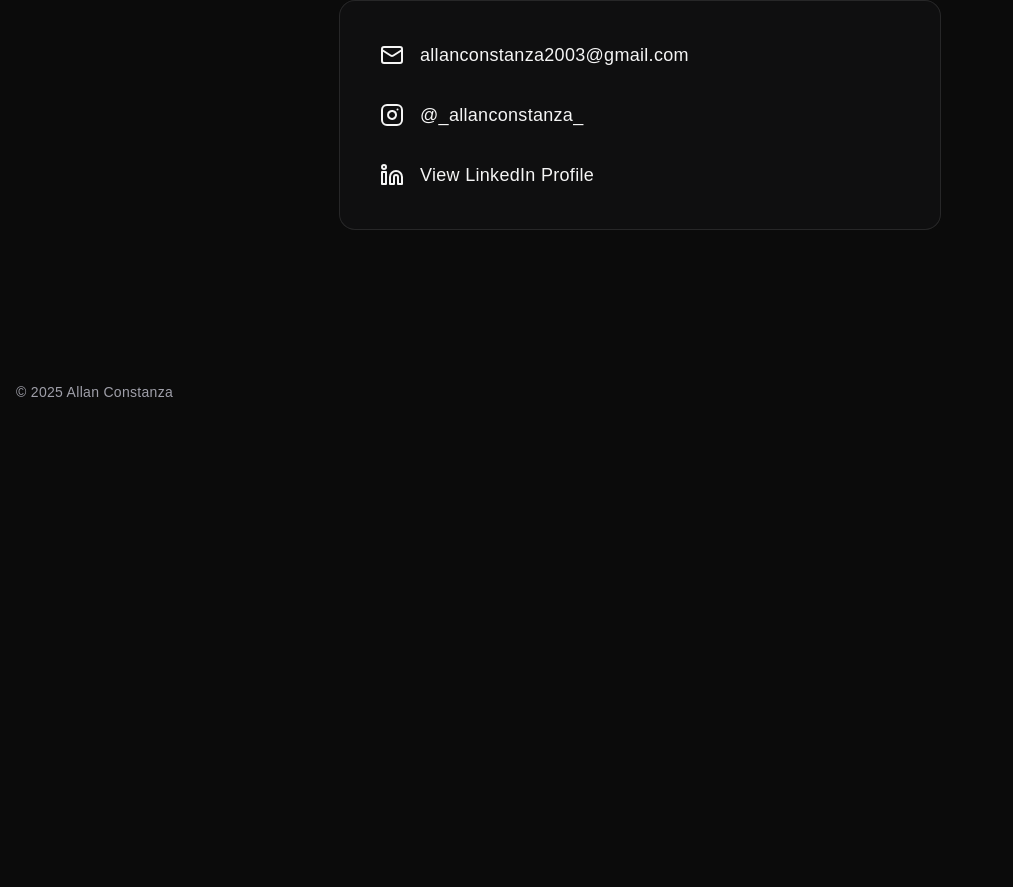
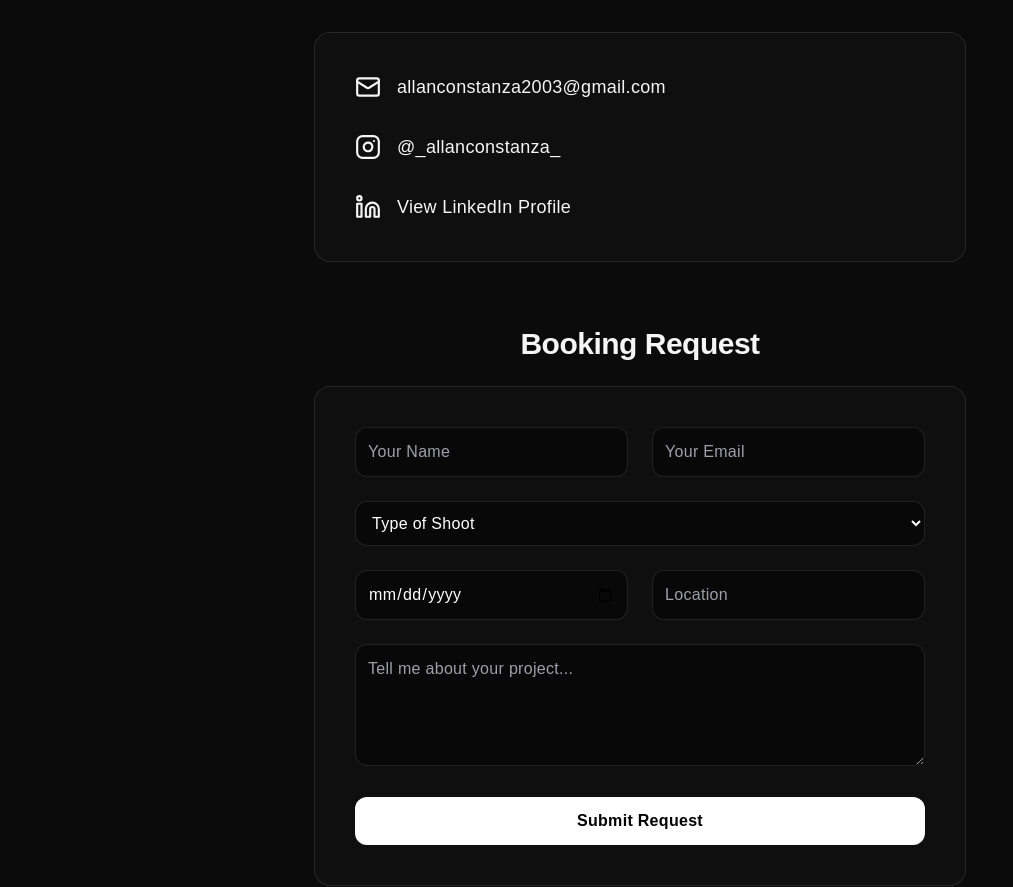
Before and after one commit to AllanConstanza/Photography-Portfolio-, a Next.js app: page /contact in a window 1280 px wide. Shown: the part 352-1239 px from the top of the page, without its empty margins (0-1013 px from the left). Before the commit the page ends 800 px from the top, so only its background shows below. Built offline with nearby package versions, Linux system fonts and the light colour scheme.

Commit message:
Addition of submission box and css changes

```diff
--- a/src/app/albums/[album]/page.tsx
+++ b/src/app/albums/[album]/page.tsx
@@ -25,7 +25,7 @@ export default function AlbumPage() {
   if (!list.length) {
     return (
       <section className="py-10 max-w-[1400px] mx-auto px-4">
-        <h1 className="text-3xl font-semibold mb-4 capitalize">{album}</h1>
+        <h1 className="text-3xl font-semibold mb-4 capitalize text-center">{album}</h1>
         <p className="text-zinc-400">No photos found.</p>
       </section>
     );
@@ -40,7 +40,7 @@ export default function AlbumPage() {
 
   return (
     <section className="py-10 max-w-[1400px] mx-auto px-4">
-      <h1 className="text-4xl font-bold mb-8 capitalize">{album}</h1>
+      <h1 className="text-4xl font-bold mb-8 capitalize text-center">{album}</h1>
 
       <div className="columns-2 sm:columns-3 lg:columns-4 gap-4 [column-fill:_balance]">
         {list.map((p, i) => (
--- a/src/app/albums/page.tsx
+++ b/src/app/albums/page.tsx
@@ -8,7 +8,7 @@ export default function AlbumsPage() {
 
   return (
     <section className="py-10 max-w-[1400px] mx-auto px-4">
-      <h1 className="text-4xl font-bold mb-10">Albums</h1>
+      <h1 className="text-4xl font-bold mb-10 text-center">Albums</h1>
 
       <div className="grid grid-cols-1 sm:grid-cols-2 lg:grid-cols-3 gap-10">
         {albums.map((a) => (
--- a/src/app/contact/page.tsx
+++ b/src/app/contact/page.tsx
@@ -1,51 +1,127 @@
 "use client";
 
 import { Mail, Instagram, Linkedin } from "lucide-react";
+import { useState } from "react";
 
 export default function ContactPage() {
+  const [status, setStatus] = useState<"idle" | "success" | "error">("idle");
+
+  async function handleSubmit(e: React.FormEvent<HTMLFormElement>) {
+    e.preventDefault();
+    const form = e.currentTarget;
+
+    const res = await fetch("https://formspree.io/f/xblnapqy", {
+      method: "POST",
+      body: new FormData(form),
+      headers: { Accept: "application/json" },
+    });
+
+    if (res.ok) {
+      setStatus("success");
+      form.reset();
+    } else {
+      setStatus("error");
+    }
+  }
+
   return (
-    <section className="max-w-[650px] mx-auto px-6 py-20">
-      <h1 className="text-4xl md:text-5xl font-bold text-center mb-6">Contact</h1>
+    <section className="max-w-[700px] mx-auto px-6 py-28">
+      <h1 className="text-5xl font-bold text-center mb-6">Contact</h1>
 
       <p className="text-lg text-zinc-400 text-center mb-12 leading-relaxed">
         I’m currently open for bookings, collaborations, and media opportunities.
         If you need event coverage or content creation, let’s connect.
       </p>
 
-      <div className="bg-zinc-900/40 backdrop-blur-md border border-white/10 rounded-2xl
-                      p-6 md:p-10 space-y-8">
-
-        {/* Email */}
+      {/* CONTACT LINKS */}
+      <div className="bg-zinc-900/40 backdrop-blur-md border border-white/10 rounded-2xl p-10 space-y-8 mb-16">
         <a
           href="mailto:allanconstanza2003@gmail.com"
-          className="flex items-center gap-4 text-base md:text-lg hover:text-white transition
-                     break-all"
+          className="flex items-center gap-4 text-lg hover:text-white transition break-all"
         >
-          <Mail size={24} className="flex-shrink-0" />
+          <Mail size={26} />
           <span className="break-all">allanconstanza2003@gmail.com</span>
         </a>
 
-        {/* Instagram */}
         <a
           href="https://instagram.com/_allanconstanza_"
           target="_blank"
-          className="flex items-center gap-4 text-base md:text-lg hover:text-white transition
-                     break-words"
+          className="flex items-center gap-4 text-lg hover:text-white transition"
         >
-          <Instagram size={24} className="flex-shrink-0" />
+          <Instagram size={26} />
           <span>@_allanconstanza_</span>
         </a>
 
-        {/* LinkedIn */}
         <a
           href="https://www.linkedin.com/in/allan-constanza/"
           target="_blank"
-          className="flex items-center gap-4 text-base md:text-lg hover:text-white transition"
+          className="flex items-center gap-4 text-lg hover:text-white transition"
         >
-          <Linkedin size={24} className="flex-shrink-0" />
+          <Linkedin size={26} />
           <span>View LinkedIn Profile</span>
         </a>
       </div>
+
+      {/* BOOKING FORM */}
+      <h2 className="text-3xl font-semibold mb-6 text-center">Booking Request</h2>
+
+      <form
+        onSubmit={handleSubmit}
+        className="bg-zinc-900/40 backdrop-blur-md border border-white/10 rounded-2xl p-10 space-y-6"
+      >
+        <div className="grid grid-cols-1 sm:grid-cols-2 gap-6">
+          <input
+            type="text"
+            name="name"
+            required
+            placeholder="Your Name"
+            className="input"
+          />
+
+          <input
+            type="email"
+            name="email"
+            required
+            placeholder="Your Email"
+            className="input break-all"
+          />
+        </div>
+
+        <select name="shoot_type" className="input">
+          <option>Type of Shoot</option>
+          <option>Concert</option>
+          <option>Sports</option>
+          <option>Event</option>
+          <option>Portraits</option>
+          <option>Other</option>
+        </select>
+
+        <div className="grid grid-cols-1 sm:grid-cols-2 gap-6">
+          <input type="date" name="date" className="input" />
+          <input type="text" name="location" placeholder="Location" className="input" />
+        </div>
+
+        <textarea
+          name="message"
+          rows={4}
+          placeholder="Tell me about your project..."
+          className="input"
+        />
+
+        <button
+          type="submit"
+          className="w-full py-3 rounded-xl bg-white text-black font-semibold hover:bg-gray-200 transition"
+        >
+          Submit Request
+        </button>
+
+        {status === "success" && (
+          <p className="text-green-400 text-center">Message sent! I’ll get back to you soon.</p>
+        )}
+        {status === "error" && (
+          <p className="text-red-400 text-center">Something went wrong. Please try again.</p>
+        )}
+      </form>
     </section>
   );
 }
--- a/src/app/gallery/page.tsx
+++ b/src/app/gallery/page.tsx
@@ -34,7 +34,7 @@ export default function GalleryPage() {
       {/* HEADER + FILTERS */}
       <div className="max-w-[1400px] mx-auto px-4 mb-10">
         <div className="flex flex-col sm:flex-row sm:items-center sm:justify-between gap-6">
-          <h1 className="text-3xl font-bold">All Photos</h1>
+          <h1 className="text-3xl font-semibold text-center w-full">All Photos</h1>
 
           <div className="flex flex-wrap gap-2">
             {["All", ...albums].map((a) => (
--- a/src/app/globals.css
+++ b/src/app/globals.css
@@ -121,3 +121,13 @@ nav a:hover::after {
 h1, h2, h3 {
   letter-spacing: -0.5px;
 }
+
+@tailwind base;
+@tailwind components;
+@tailwind utilities;
+
+@layer components {
+  .input {
+    @apply w-full bg-black/40 border border-white/10 rounded-xl p-3 text-white placeholder-zinc-400 focus:outline-none focus:border-white/20;
+  }
+}
```
